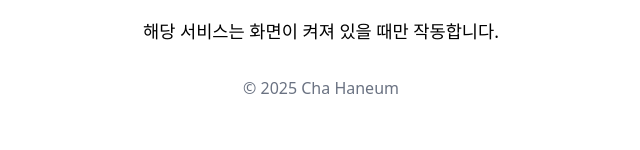
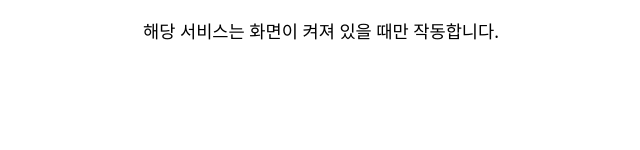
Before and after one commit to chebread/chronoty, a React (Vite) app: page / in a window 1280 px wide. Shown: the part 186-336 px from the top of the page, without its empty margins (319-959 px from the left). Built offline with nearby package versions, Linux system fonts and the light colour scheme; a web font is replaced by a local one.

Commit message:
remove maker

```diff
--- a/src/components/home/home.module.scss
+++ b/src/components/home/home.module.scss
@@ -34,15 +34,6 @@
     line-height: 1.5;
     &:not(:last-child) {
       margin-bottom: 1rem;
-    }
-  }
-
-  .maker {
-    padding-top: 1rem;
-    font-size: 1rem;
-    color: var(--gray-500);
-    a {
-      cursor: pointer;
     }
   }
 }
--- a/src/components/home/home.tsx
+++ b/src/components/home/home.tsx
@@ -23,11 +23,6 @@ export default function Home({ start, set }: { start: any; set: any }) {
               해당 서비스는 화면이 켜져 있을 때만 작동합니다.
             </span>
           </p>
-          <p className={style.maker}>
-            <a href="https://github.com/chebread">
-              <span title="© 2025 Cha Haneum">&copy; 2025 Cha Haneum</span>
-            </a>
-          </p>
         </header>
         <footer className={style.footer}>
           <button className={style.startButton} onClick={start}>
```
Also changed, not shown: 1 other file (tests, documents, lock files or other folders).
